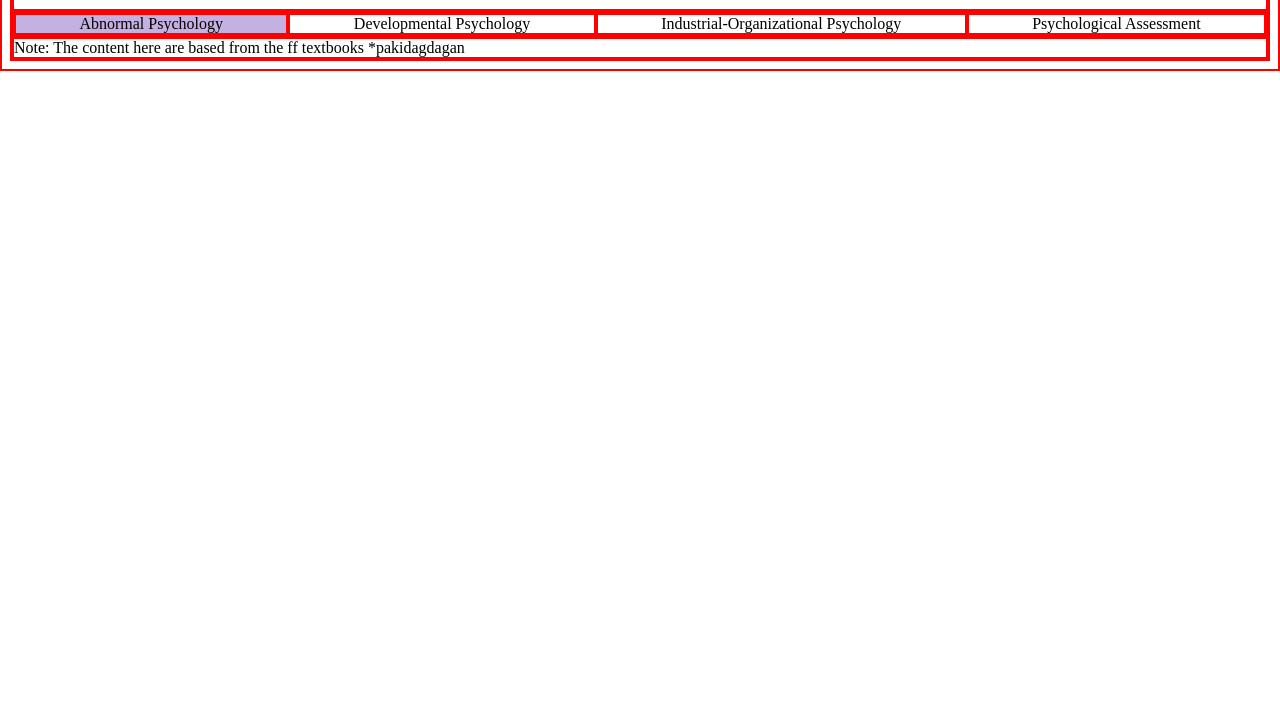
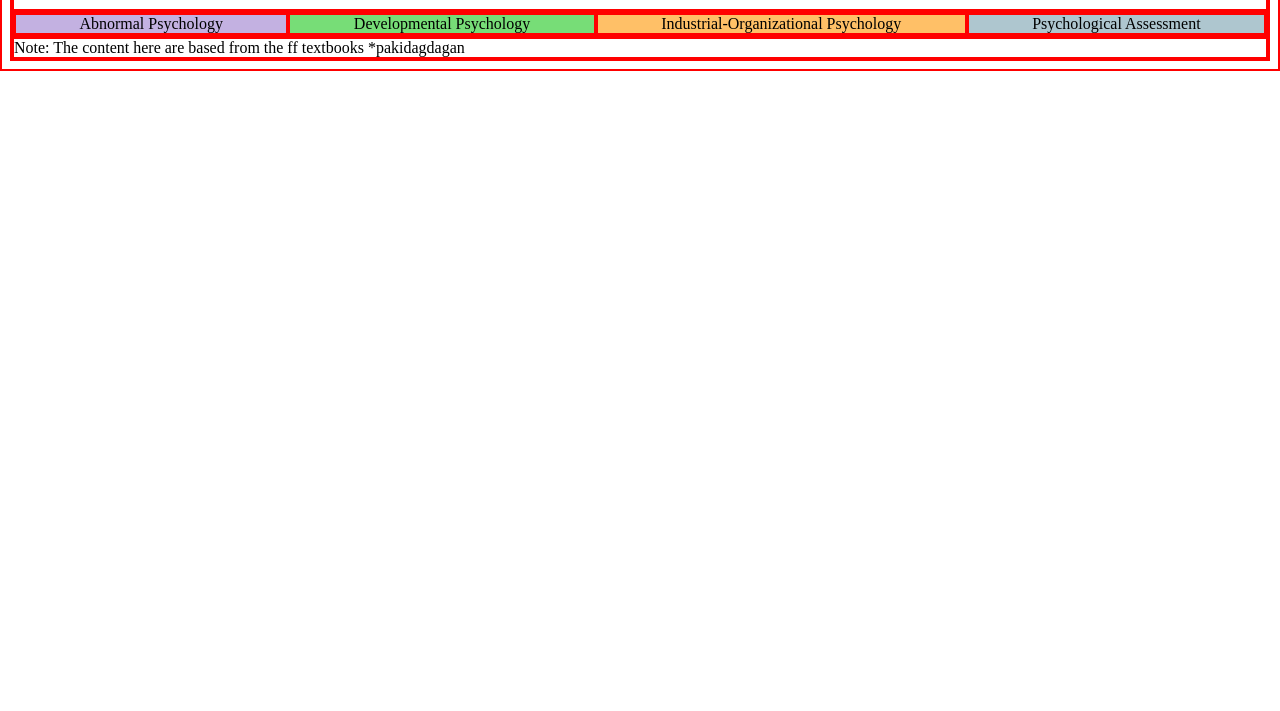
Before and after one commit to ylro-gabriel/blepp-reviewer, a plain HTML site: page index.html in a window 1280 px wide. Shown: the part 89-800 px from the top of the page. Drawn offline with Linux system fonts and the light colour scheme.

Commit message:
Color the subject titles

```diff
--- a/index.html
+++ b/index.html
@@ -13,7 +13,7 @@
         <div class="subject-container">
             <div class="subject-item abpsy">Abnormal Psychology</div>
             <div class="subject-item devpsy">Developmental Psychology</div>
-            <div class="subject-item idus-org">Industrial-Organizational Psychology</div>
+            <div class="subject-item indus-org">Industrial-Organizational Psychology</div>
             <div class="subject-item psych-ass">Psychological Assessment</div>
         </div>
 
--- a/style.css
+++ b/style.css
@@ -15,6 +15,18 @@
     text-align: center;
  }
 
- .subject-container .abpsy {
-    background-color:#C3B1E1;
+.abpsy {
+    background:#C3B1E1;
  }
+
+ .devpsy {
+    background: #77dd77;
+ }
+
+ .indus-org {
+    background: #FFC067;
+ }
+
+ .psych-ass {
+    background: #AEC6CF;
+ }
```
